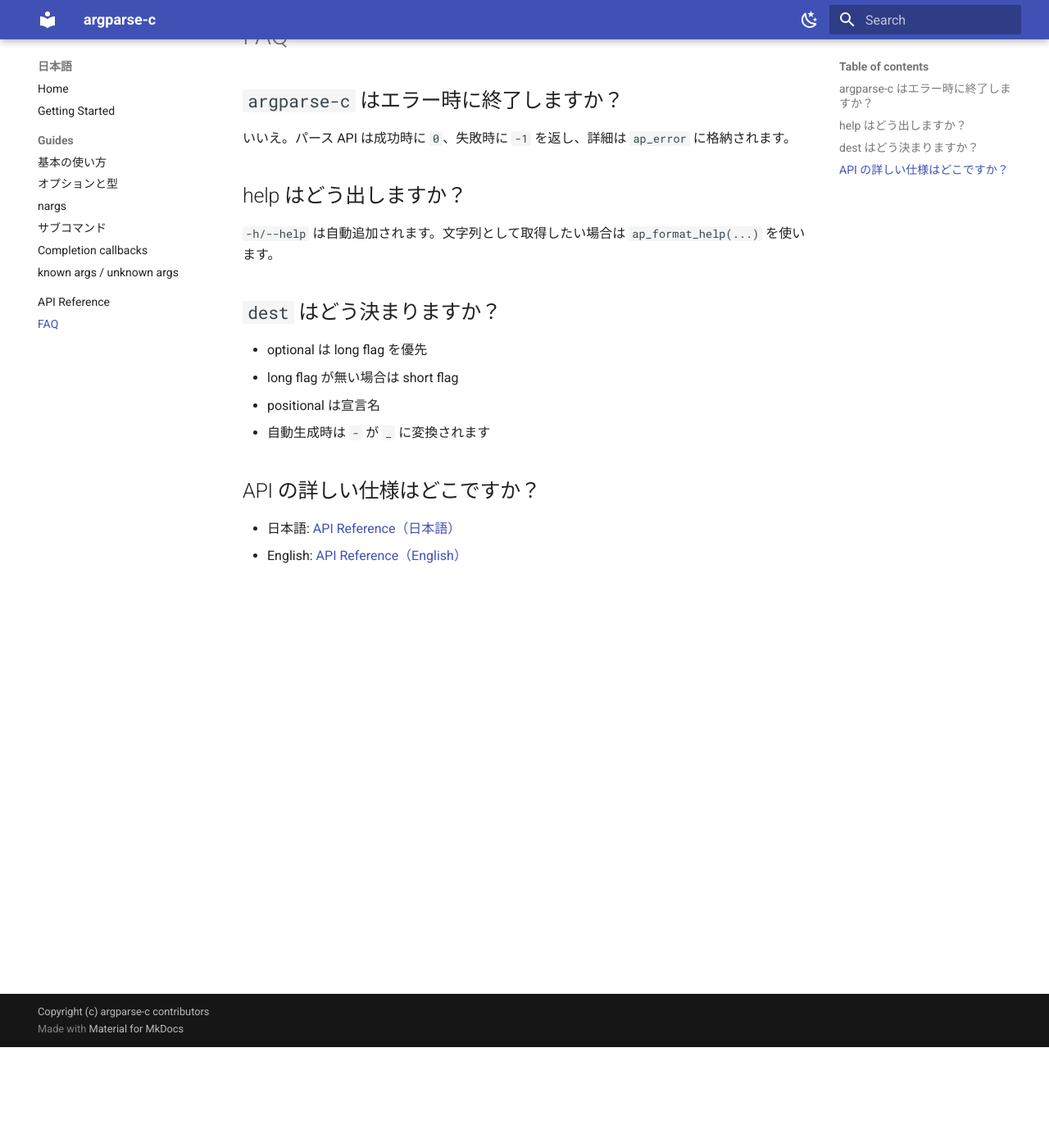
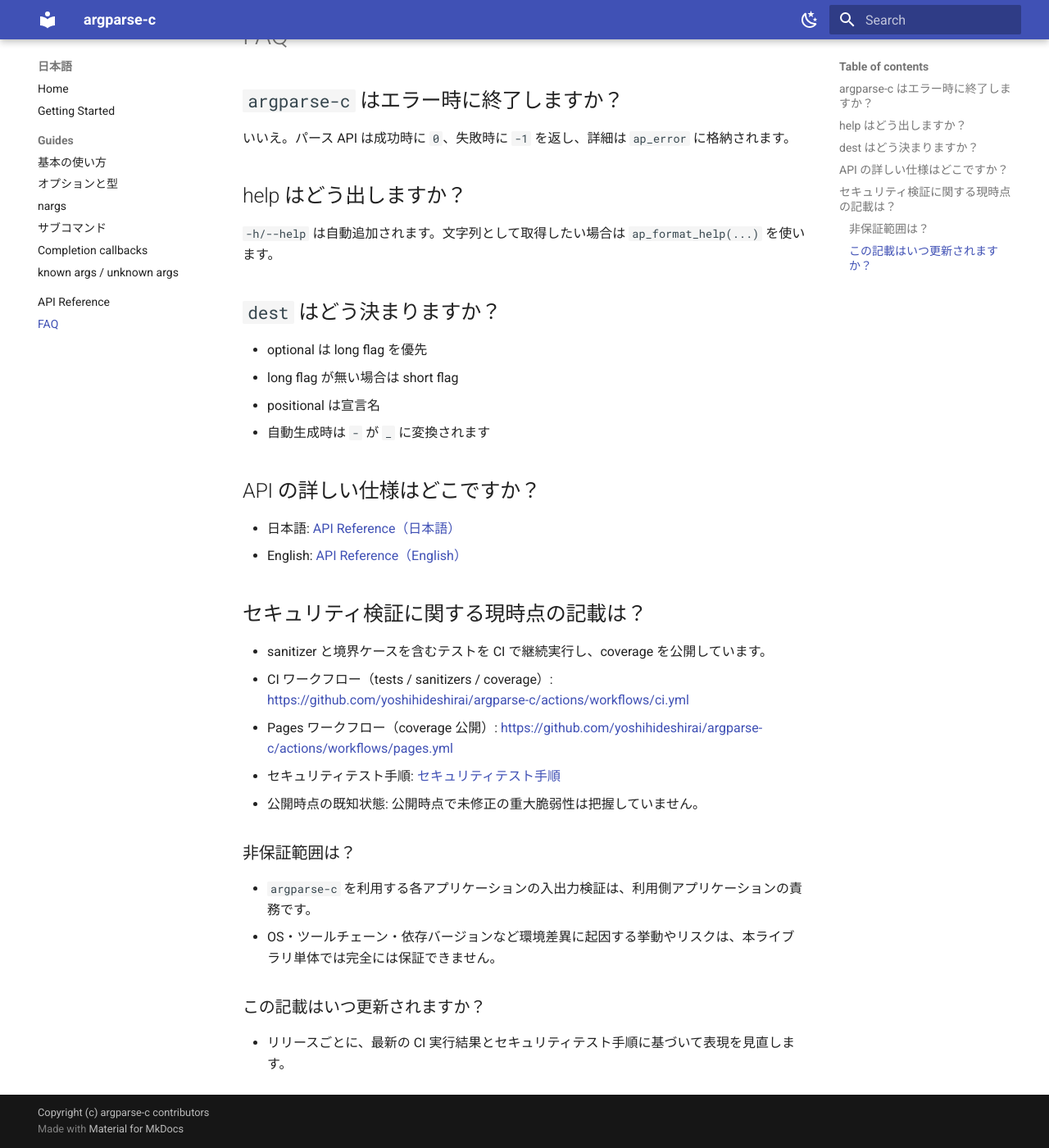
Before and after one commit to YoshihideShirai/argparse-c, an MkDocs documentation site: the page built from docs/ja/faq.md, in a window 1280 px wide and 1400 px high, scrolled down 123 px. Shown: the whole window at 82% size. Built offline with MkDocs 1.6.1 and Material for MkDocs 9.7.7, drawn with Linux system fonts in a browser that asks for light colours.

Commit message:
docs: clarify security validation wording and scope

```diff
--- a/docs/ja/faq.md
+++ b/docs/ja/faq.md
@@ -19,3 +19,20 @@
 
 - 日本語: [API Reference（日本語）](../api-spec.ja.md)
 - English: [API Reference（English）](../api-spec.en.md)
+
+## セキュリティ検証に関する現時点の記載は？
+
+- sanitizer と境界ケースを含むテストを CI で継続実行し、coverage を公開しています。
+  - CI ワークフロー（tests / sanitizers / coverage）: <https://github.com/yoshihideshirai/argparse-c/actions/workflows/ci.yml>
+  - Pages ワークフロー（coverage 公開）: <https://github.com/yoshihideshirai/argparse-c/actions/workflows/pages.yml>
+- セキュリティテスト手順: [セキュリティテスト手順](./security-testing.md)
+- 公開時点の既知状態: 公開時点で未修正の重大脆弱性は把握していません。
+
+### 非保証範囲は？
+
+- `argparse-c` を利用する各アプリケーションの入出力検証は、利用側アプリケーションの責務です。
+- OS・ツールチェーン・依存バージョンなど環境差異に起因する挙動やリスクは、本ライブラリ単体では完全には保証できません。
+
+### この記載はいつ更新されますか？
+
+- リリースごとに、最新の CI 実行結果とセキュリティテスト手順に基づいて表現を見直します。
```
Also changed, not shown: README.ja.md (+17 -0 lines), README.md (+17 -0 lines), docs/en/faq.md (+17 -0 lines), docs/en/security-testing.md (added, +48 -0 lines), docs/ja/security-testing.md (added, +48 -0 lines).
